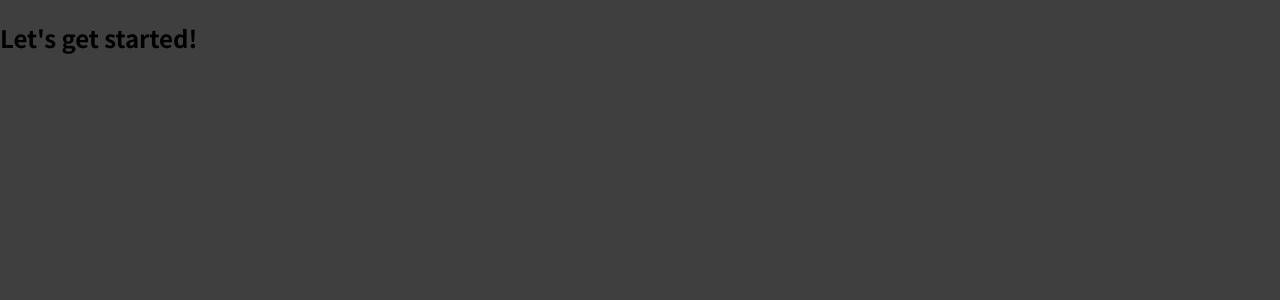
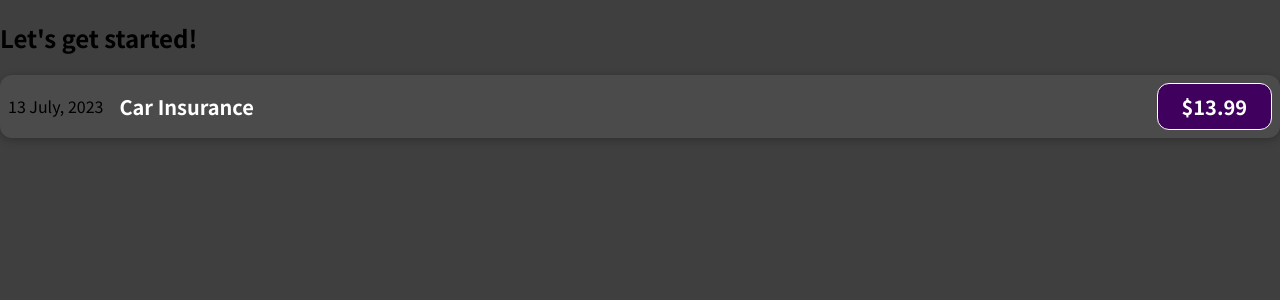
Before and after one commit to sadman59m/Expense-tracker, a JavaScript app: page / in a window 1280 px wide. Shown: the top 300 px of the page. Built offline with nearby package versions, Linux system fonts and the light colour scheme.

Commit message:
created expense item component

```diff
--- a/src/App.js
+++ b/src/App.js
@@ -1,7 +1,10 @@
+import ExpenseItems from "./components/ExpenseItems";
+
 function App() {
   return (
     <div>
       <h2>Let's get started!</h2>
+      <ExpenseItems></ExpenseItems>
     </div>
   );
 }
--- /dev/null
+++ b/src/components/ExpenseItem.css
@@ -0,0 +1,56 @@
+.expense-item {
+  display: flex;
+  justify-content: space-between;
+  align-items: center;
+  box-shadow: 0 2px 8px rgba(0, 0, 0, 0.25);
+  padding: 0.5rem;
+  margin: 1rem 0;
+  border-radius: 12px;
+  background-color: #4b4b4b;
+}
+
+.expense-item__description {
+  display: flex;
+  flex-direction: column;
+  gap: 1rem;
+  align-items: flex-end;
+  flex-flow: column-reverse;
+  justify-content: flex-start;
+  flex: 1;
+}
+
+.expense-item h2 {
+  color: #3a3a3a;
+  font-size: 1rem;
+  flex: 1;
+  margin: 0 1rem;
+  color: white;
+}
+
+.expense-item__price {
+  font-size: 1rem;
+  font-weight: bold;
+  color: white;
+  background-color: #40005d;
+  border: 1px solid white;
+  padding: 0.5rem;
+  border-radius: 12px;
+}
+
+@media (min-width: 580px) {
+  .expense-item__description {
+    flex-direction: row;
+    align-items: center;
+    justify-content: flex-start;
+    flex: 1;
+  }
+
+  .expense-item__description h2 {
+    font-size: 1.25rem;
+  }
+
+  .expense-item__price {
+    font-size: 1.25rem;
+    padding: 0.5rem 1.5rem;
+  }
+}
--- /dev/null
+++ b/src/components/ExpenseItems.js
@@ -0,0 +1,15 @@
+import "./ExpenseItem.css";
+
+function ExpenseItems() {
+  return (
+    <div className="expense-item">
+      <div>13 July, 2023</div>
+      <div className="expense-item__description">
+        <h2>Car Insurance</h2>
+        <div className="expense-item__price">$13.99</div>
+      </div>
+    </div>
+  );
+}
+
+export default ExpenseItems;
```
